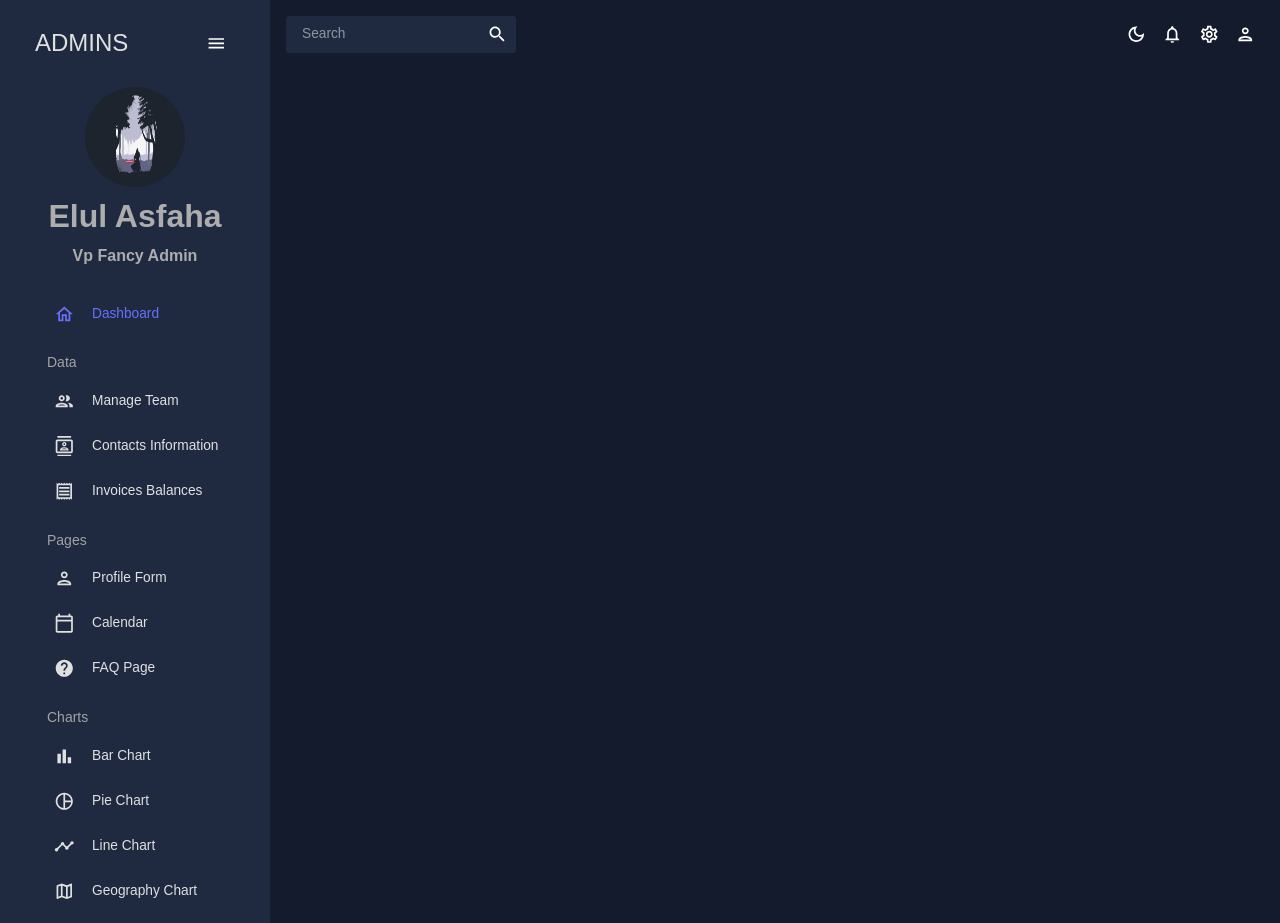
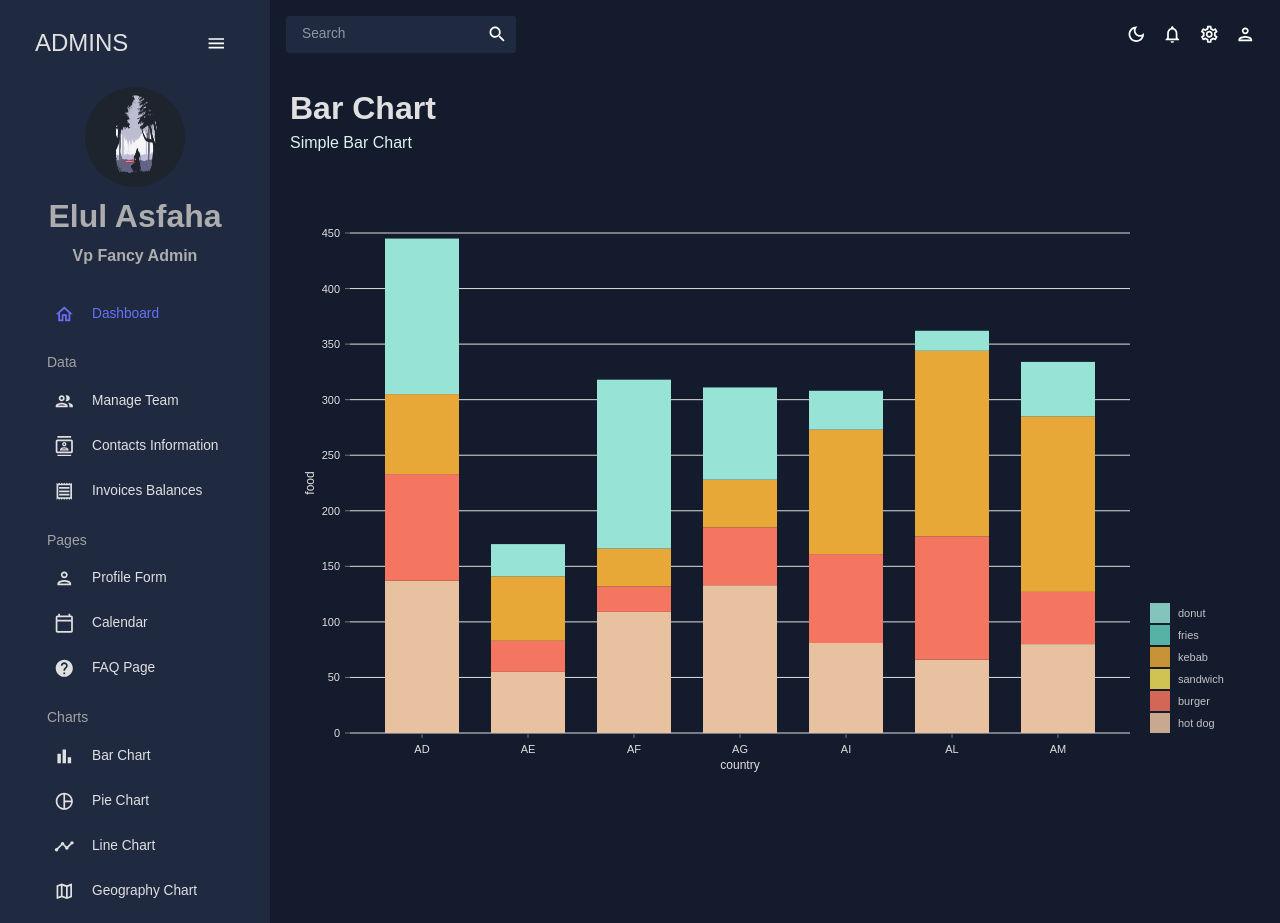
Before and after one commit to Elul-Asfaha/dashboard, a React (Vite) app: page /bar in a window 1280 px wide. Built offline with nearby package versions, Linux system fonts and the light colour scheme.

Commit message:
updates to the bar chart

```diff
--- a/src/App.jsx
+++ b/src/App.jsx
@@ -8,7 +8,7 @@
 import Invoices from "./scenes/Invoices";
 import Contacts from "./scenes/contacts";
 import Form from "./scenes/form";
-// import Bar from "./scenes/bar";
+import Bar from "./scenes/bar";
 // import Line from "./scenes/line";
 // import Pie from "./scenes/pie";
 import Faq from "./scenes/faq";
@@ -43,9 +43,9 @@
                                     element={<Calendar />}
                                 />
                                 <Route path='/faq' element={<Faq />} />
+                                <Route path='/bar' element={<Bar />} />
 
                                 {/*
-                            <Route path='/bar' element={<Bar />} />
                             <Route path='/line' element={<Line />} />
                             <Route path='/pie' element={<Pie />} />
                             <Route path='/geography' element={<Geography />} />
--- a/src/components/BarChart.jsx
+++ b/src/components/BarChart.jsx
@@ -2,7 +2,7 @@
 import { ResponsiveBar } from "@nivo/bar";
 import { tokens } from "../theme";
 import { mockBarData as data } from "../data/mockData";
-const BarChart = () => {
+const BarChart = ({ isDashBoard = false }) => {
     const theme = useTheme();
     const colors = tokens(theme.palette.mode);
     return (
@@ -28,6 +28,11 @@
                         text: {
                             fill: colors.grey[100],
                         },
+                    },
+                },
+                legends: {
+                    text: {
+                        fill: colors.grey[100],
                     },
                 },
             }}
@@ -82,7 +87,7 @@
                 tickSize: 5,
                 tickPadding: 5,
                 tickRotation: 0,
-                legend: "country",
+                legend: isDashBoard ? undefined : "country",
                 legendPosition: "middle",
                 legendOffset: 32,
             }}
@@ -90,7 +95,7 @@
                 tickSize: 5,
                 tickPadding: 5,
                 tickRotation: 0,
-                legend: "food",
+                legend: isDashBoard ? undefined : "food",
                 legendPosition: "middle",
                 legendOffset: -40,
             }}
--- /dev/null
+++ b/src/scenes/bar/index.jsx
@@ -0,0 +1,15 @@
+import { Box } from "@mui/material"
+import Header from "../../components/Header"
+import BarChart from "../../components/BarChart"
+
+const Bar = () => {
+    return (
+        <Box m="20px"><Header title="Bar Chart" subtitle="Simple Bar Chart" />
+            <Box height="75vh">
+                <BarChart />
+            </Box>
+        </Box>
+    )
+}
+
+export default Bar
```
